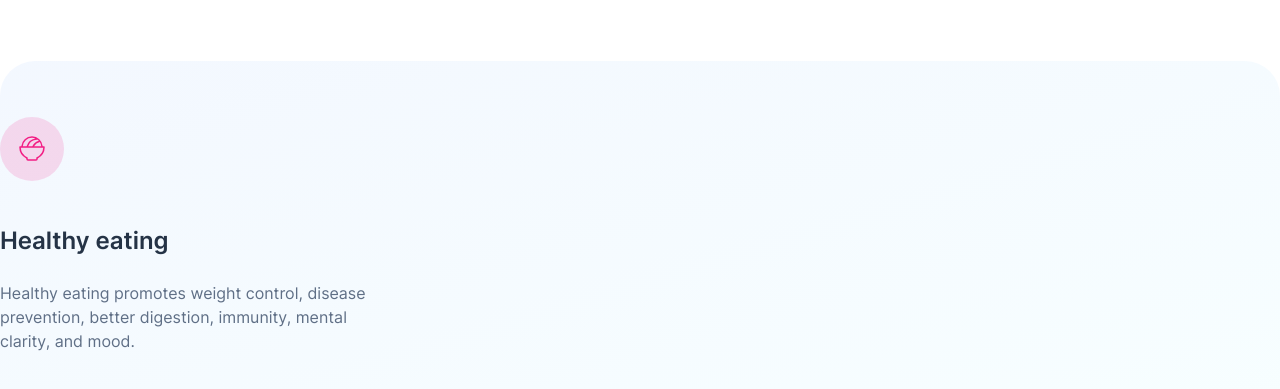
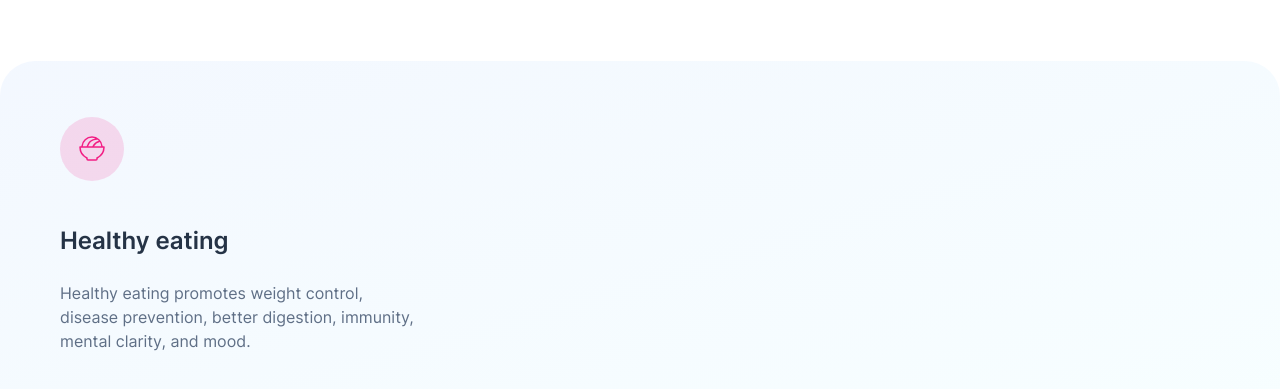
Before and after one commit to Ralatcode/BMI-Calculator, a website: page index.html in a window 1280 px wide. Shown: the part 1165-1554 px from the top of the page. Drawn offline with Linux system fonts and the light colour scheme; files whose address does not match are found by name.

Commit message:
fixed padding issues

```diff
--- a/index.html
+++ b/index.html
@@ -94,7 +94,7 @@
                         </div>
                     </div>
 
-                    <ul class="py-14 md:pt-18 md:pb-24 bg-gradient-to-br from-advice-from to-advice-to grid gap-10 md:rounded-[2.185rem] lg:grid-cols-3">
+                    <ul class="max-w-[90%] mx-auto lg:max-w-full lg:mx-0 md:px-[2.5rem] lg:px-[3.75rem] py-14 md:pt-18 md:pb-24 bg-gradient-to-br from-advice-from to-advice-to grid gap-10 md:rounded-[2.185rem] lg:grid-cols-3">
                         <li class="md:flex md:flex-row md:items-center md:gap-10 lg:block">
                             <svg xmlns="http://www.w3.org/2000/svg" width="64" height="64" fill="none" viewBox="0 0 64 64" class="mb-8 w-16 h-16 md:mb-0 md:flex-0 lg:mb-11">
                                 <circle cx="32" cy="32" r="32" fill="#F21E84" opacity="0.15">
@@ -111,6 +111,10 @@
                                 </p>
                             </div>
                         </li>
+
+                        <li class="md:flex md:flex-row md:items-center md:gap-10 lg:block">
+
+                        </li>
                     </ul>
                 </div>
             </section>
```
Also changed, not shown: css/main.css.
